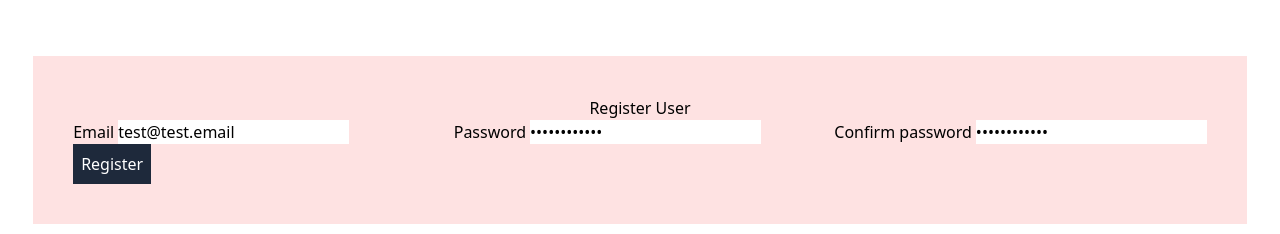
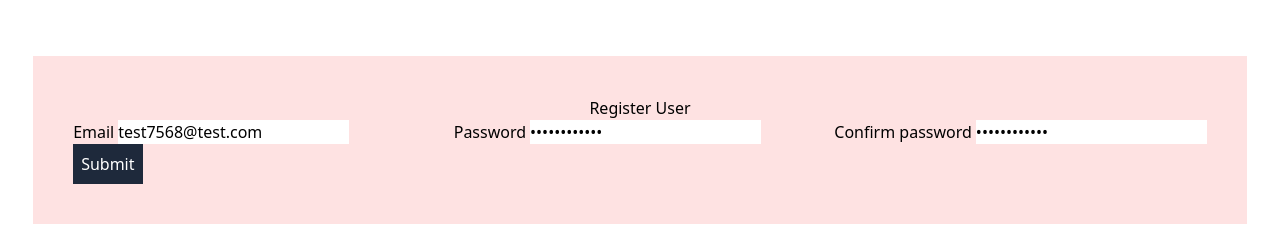
Before and after one commit to roebienbien/roe-cancer-center, a React (Vite) app in the folder client/: page / in a window 1280 px wide. Shown: the part 1140-1374 px from the top of the page. Built offline with nearby package versions, Linux system fonts and the light colour scheme.

Commit message:
chore: add appointment-api

```diff
--- a/client/src/app/App.tsx
+++ b/client/src/app/App.tsx
@@ -6,7 +6,7 @@ import LoginPage from '../features/auth/pages/LoginPage';
 import Layout from '../components/layout/Layout';
 import RegisterPage from '@/features/auth/pages/RegisterPage';
 import { Dashboard } from '@/features/users/Dashboard';
-import MyAppointmentsPage from '@/features/appointment/MyAppointmentPage';
+import MyAppointmentsPage from '@/features/appointments/MyAppointmentPage';
 
 const router = createBrowserRouter([
   {
--- a/client/src/components/ui/Input.tsx
+++ b/client/src/components/ui/Input.tsx
@@ -9,11 +9,12 @@ type Props<T extends FieldValues> = {
   className?: string;
   placeholder?: string;
   value?: string;
+  autoComplete?: 'email' | 'new-password';
   register: UseFormRegister<T>; //replace any with schema
   errors?: FieldErrors<T>;
 };
 
-const Input = <T extends FieldValues>({ type = 'text', className, label, id, placeholder, register, errors }: Props<T>) => {
+const Input = <T extends FieldValues>({ type = 'text', className, label, id, placeholder, autoComplete, register, errors }: Props<T>) => {
   return (
     <div className={twMerge('', className)}>
       <div className='flex gap-x-1'>
@@ -22,7 +23,7 @@ const Input = <T extends FieldValues>({ type = 'text', className, label, id, pla
             {label}
           </label>
         )}
-        <input {...register(id as any)} id={id} type={type} placeholder={`Enter ${label}`} className='' />
+        <input {...register(id as any)} id={id} type={type} placeholder={`Enter ${label}`} className='' autoComplete={autoComplete} />
       </div>
 
       <ErrorMessage errors={errors} name={id as any} render={({ message }) => <span className=''>{message}</span>} />
--- a/client/src/features/appointment/api/getMyAppointments.ts
+++ /dev/null
@@ -1,7 +0,0 @@
-import { api } from '@/shared/lib/axios';
-
-export const getMyAppointments = async () => {
-  const res = await api.get('/appointments/me');
-
-  return res.data;
-};
--- a/client/src/features/appointment/AppointmentList.tsx
+++ b/client/src/features/appointments/AppointmentList.tsx
@@ -1,5 +1,7 @@
+import { Appointment } from './appointment-types';
+
 type Props = {
-  appointments: any[];
+  appointments: Appointment[];
 };
 
 export function AppointmentList({ appointments }: Props) {
--- a/client/src/features/appointment/MyAppointmentPage.tsx
+++ b/client/src/features/appointments/MyAppointmentPage.tsx
@@ -1,8 +1,8 @@
+import { useGetAppointmentsQuery } from './api/appointment-api';
 import { AppointmentList } from './AppointmentList';
-import { useMyAppointments } from './useMyAppointments';
 
 export default function MyAppointmentsPage() {
-  const { data, isLoading } = useMyAppointments();
+  const { data, isLoading } = useGetAppointmentsQuery();
 
   if (isLoading) return <p>Loading...</p>;
 
--- /dev/null
+++ b/client/src/features/appointments/api/appointment-api.ts
@@ -0,0 +1,13 @@
+import { api } from '@/services/api';
+import { GetAppointmentsResponse } from '../appointment-types';
+
+export const appointmentApi = api.injectEndpoints({
+  endpoints: (builder) => ({
+    getAppointments: builder.query<GetAppointmentsResponse, void>({
+      query: () => '/appointments',
+      providesTags: ['Appointment'],
+    }),
+  }),
+});
+
+export const { useGetAppointmentsQuery } = appointmentApi;
--- /dev/null
+++ b/client/src/features/appointments/appointment-types.ts
@@ -0,0 +1,10 @@
+export type Appointment = {
+  id: string;
+  startAt: Date;
+  endAt: Date;
+  status: string;
+};
+
+export type GetAppointmentsResponse = {
+  data: Appointment[];
+};
--- a/client/src/features/auth/components/RegisterForm.tsx
+++ b/client/src/features/auth/components/RegisterForm.tsx
@@ -2,30 +2,35 @@ import { Button } from '@/components/ui/button/Button';
 import Input from '@/components/ui/Input';
 import { useForm } from 'react-hook-form';
 import { RegisterFormValues } from '../schema/register-schema';
+import { useRegisterMutation } from '@/features/users/api/users-api';
 
 const RegisterForm = () => {
+  const [userRegister, { isLoading, isError }] = useRegisterMutation();
   const {
     register,
     handleSubmit,
     formState: { errors },
   } = useForm({
     defaultValues: {
-      email: 'test@test.email',
+      email: `test${Math.floor(Math.random() * 10_000)}@test.com`,
       password: 'Password123!',
       confirmPassword: 'Password123!',
     },
   });
 
-  const onSubmit = (data: RegisterFormValues) => {};
+  const onSubmit = (data: RegisterFormValues) => {
+    console.log(JSON.stringify(data));
+    userRegister(data);
+  };
 
   return (
     <form onSubmit={handleSubmit(onSubmit)}>
       <div className='grid grid-cols-3 gap-2'>
-        <Input id='email' label={'Email'} register={register} errors={errors} />
+        <Input id='email' label={'Email'} register={register} errors={errors} autoComplete='email' />
         <Input id='password' type='password' label={'Password'} register={register} errors={errors} />
         <Input id='confirmPassword' type='password' label={'Confirm password'} register={register} errors={errors} />
       </div>
-      <Button type='submit'>Register</Button>
+      <Button type='submit'>{isLoading ? 'Submitting' : 'Submit'} </Button>
     </form>
   );
 };
--- a/client/src/features/users/api/users-api.ts
+++ b/client/src/features/users/api/users-api.ts
@@ -11,6 +11,14 @@ type getUsersResponse = {
 
 export const userApi = api.injectEndpoints({
   endpoints: (builder) => ({
+    register: builder.mutation({
+      query: (body) => ({
+        url: '/users',
+        method: 'POST',
+        body,
+      }),
+    }),
+
     getUsers: builder.query<getUsersResponse, void>({
       query: () => '/users',
       providesTags: ['Users'],
@@ -18,4 +26,4 @@ export const userApi = api.injectEndpoints({
   }),
 });
 
-export const { useGetUsersQuery } = userApi;
+export const { useGetUsersQuery, useRegisterMutation } = userApi;
```
Also changed, not shown: client/src/features/appointments/useMyAppointments.ts (renamed from client/src/features/appointment/useMyAppointments.ts).
